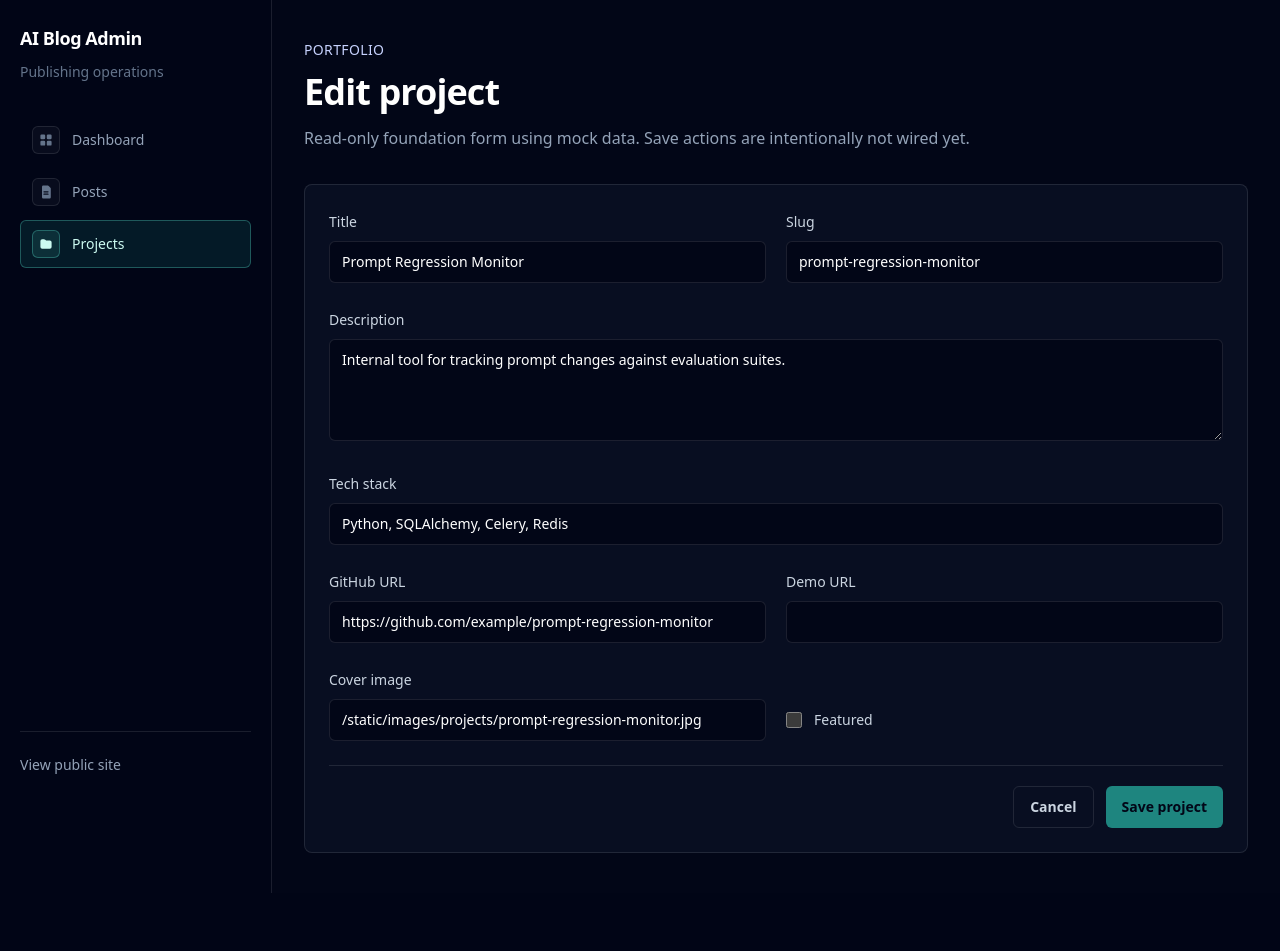
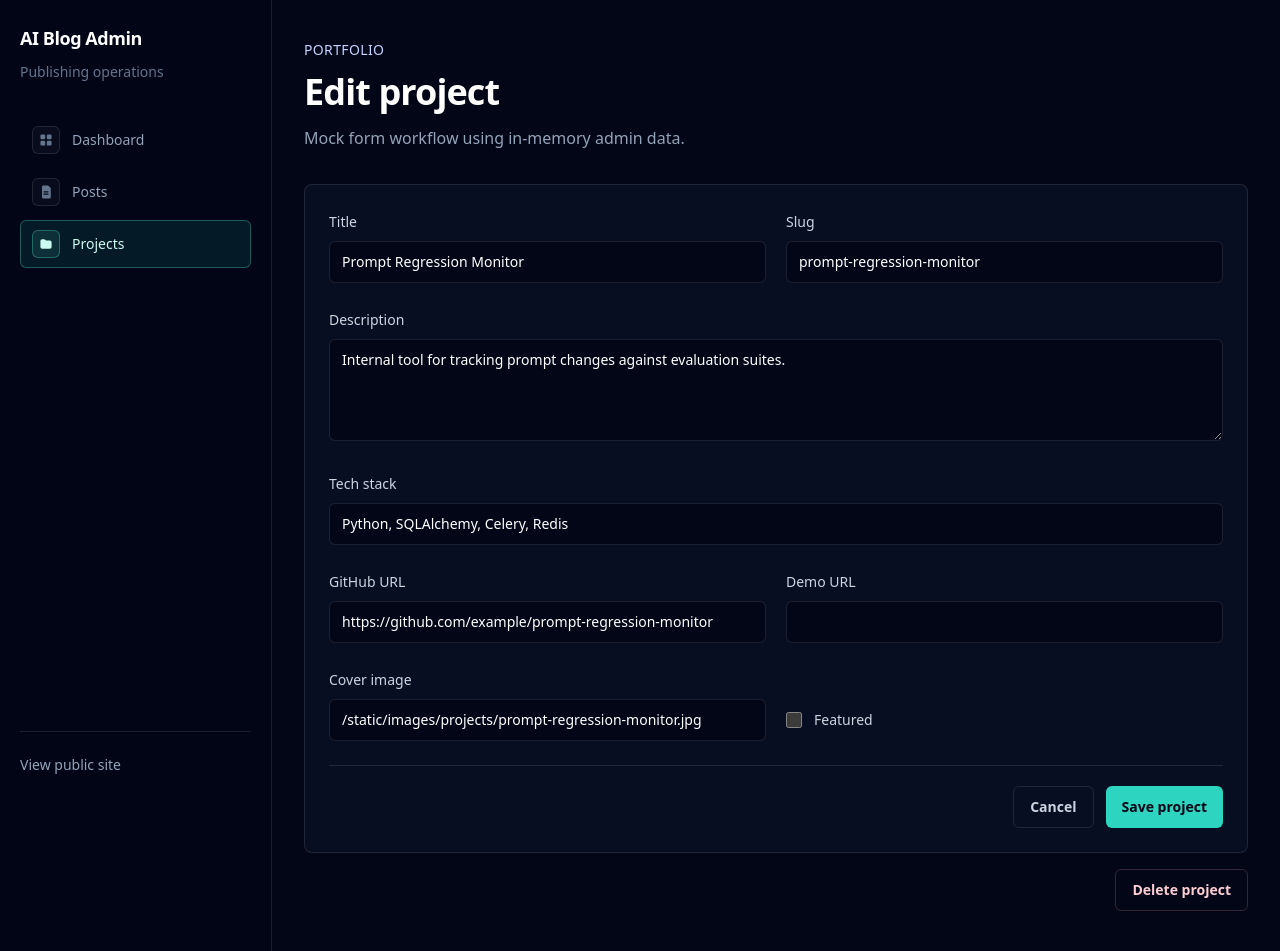
Before and after one commit to nwxshm-ylj/ai-blog, a FastAPI app: page /admin/projects/prompt-regression-monitor/edit in a window 1280 px wide. Before the commit the page ends 893 px from the top, so only its background shows below. Run offline with FastAPI, Linux system fonts and the light colour scheme; some libraries are stand-ins or nearby versions.

Commit message:
add mock admin form actions

```diff
--- a/app/api/routes/admin.py
+++ b/app/api/routes/admin.py
@@ -1,9 +1,16 @@
 from __future__ import annotations
 
-from fastapi import APIRouter, Request
-from fastapi.responses import HTMLResponse
+from urllib.parse import parse_qs
 
+from fastapi import APIRouter, Request, status
+from fastapi.responses import HTMLResponse, RedirectResponse, Response
+
+from app.schemas.admin import AdminPost, AdminProject
 from app.services.admin import (
+    create_admin_post,
+    create_admin_project,
+    delete_admin_post,
+    delete_admin_project,
     get_admin_post_by_slug,
     get_admin_posts,
     get_admin_project_by_slug,
@@ -11,6 +18,10 @@ from app.services.admin import (
     get_dashboard_stats,
     get_empty_admin_post,
     get_empty_admin_project,
+    update_admin_post,
+    update_admin_project,
+    validate_admin_post,
+    validate_admin_project,
 )
 from app.web.templating import templates
 
@@ -32,6 +43,7 @@ async def admin_dashboard(request: Request) -> HTMLResponse:
 
 @router.get("/posts", response_class=HTMLResponse)
 async def admin_posts(request: Request) -> HTMLResponse:
+    message = request.query_params.get("message")
     return templates.TemplateResponse(
         request=request,
         name="admin/posts.html",
@@ -39,6 +51,7 @@ async def admin_posts(request: Request) -> HTMLResponse:
             "title": "Post Management | AI Blog",
             "active_admin_nav": "posts",
             "posts": get_admin_posts(),
+            "message": message,
         },
     )
 
@@ -55,6 +68,7 @@ async def admin_new_post(request: Request) -> HTMLResponse:
             "form_action": "/admin/posts",
             "submit_label": "Create post",
             "post": get_empty_admin_post(),
+            "errors": [],
         },
     )
 
@@ -72,12 +86,82 @@ async def admin_edit_post(request: Request, slug: str) -> HTMLResponse:
             "form_action": f"/admin/posts/{slug}",
             "submit_label": "Save post",
             "post": post,
+            "errors": [],
         },
+    )
+
+
+@router.post("/posts")
+async def admin_create_post(
+    request: Request,
+) -> Response:
+    post = await _read_admin_post_form(request)
+    errors = validate_admin_post(post)
+    if errors:
+        return templates.TemplateResponse(
+            request=request,
+            name="admin/post_form.html",
+            context={
+                "title": "New Post | AI Blog",
+                "active_admin_nav": "posts",
+                "form_title": "New post",
+                "form_action": "/admin/posts",
+                "submit_label": "Create post",
+                "post": post,
+                "errors": errors,
+            },
+            status_code=status.HTTP_400_BAD_REQUEST,
+        )
+
+    create_admin_post(post)
+    return RedirectResponse(
+        url="/admin/posts?message=created",
+        status_code=status.HTTP_303_SEE_OTHER,
+    )
+
+
+@router.post("/posts/{slug}")
+async def admin_update_post(
+    request: Request,
+    slug: str,
+) -> Response:
+    post = await _read_admin_post_form(request)
+    errors = validate_admin_post(post)
+    if errors:
+        return templates.TemplateResponse(
+            request=request,
+            name="admin/post_form.html",
+            context={
+                "title": f"Edit {post.title or slug} | AI Blog",
+                "active_admin_nav": "posts",
+                "form_title": "Edit post",
+                "form_action": f"/admin/posts/{slug}",
+                "submit_label": "Save post",
+                "post": post,
+                "errors": errors,
+            },
+            status_code=status.HTTP_400_BAD_REQUEST,
+        )
+
+    update_admin_post(slug, post)
+    return RedirectResponse(
+        url="/admin/posts?message=updated",
+        status_code=status.HTTP_303_SEE_OTHER,
+    )
+
+
+@router.post("/posts/{slug}/delete")
+async def admin_delete_post(slug: str) -> RedirectResponse:
+    delete_admin_post(slug)
+    return RedirectResponse(
+        url="/admin/posts?message=deleted",
+        status_code=status.HTTP_303_SEE_OTHER,
     )
 
 
 @router.get("/projects", response_class=HTMLResponse)
 async def admin_projects(request: Request) -> HTMLResponse:
+    message = request.query_params.get("message")
     return templates.TemplateResponse(
         request=request,
         name="admin/projects.html",
@@ -85,6 +169,7 @@ async def admin_projects(request: Request) -> HTMLResponse:
             "title": "Project Management | AI Blog",
             "active_admin_nav": "projects",
             "projects": get_admin_projects(),
+            "message": message,
         },
     )
 
@@ -101,6 +186,7 @@ async def admin_new_project(request: Request) -> HTMLResponse:
             "form_action": "/admin/projects",
             "submit_label": "Create project",
             "project": get_empty_admin_project(),
+            "errors": [],
         },
     )
 
@@ -118,5 +204,108 @@ async def admin_edit_project(request: Request, slug: str) -> HTMLResponse:
             "form_action": f"/admin/projects/{slug}",
             "submit_label": "Save project",
             "project": project,
+            "errors": [],
         },
     )
+
+
+@router.post("/projects")
+async def admin_create_project(
+    request: Request,
+) -> Response:
+    project = await _read_admin_project_form(request)
+    errors = validate_admin_project(project)
+    if errors:
+        return templates.TemplateResponse(
+            request=request,
+            name="admin/project_form.html",
+            context={
+                "title": "New Project | AI Blog",
+                "active_admin_nav": "projects",
+                "form_title": "New project",
+                "form_action": "/admin/projects",
+                "submit_label": "Create project",
+                "project": project,
+                "errors": errors,
+            },
+            status_code=status.HTTP_400_BAD_REQUEST,
+        )
+
+    create_admin_project(project)
+    return RedirectResponse(
+        url="/admin/projects?message=created",
+        status_code=status.HTTP_303_SEE_OTHER,
+    )
+
+
+@router.post("/projects/{slug}")
+async def admin_update_project(
+    request: Request,
+    slug: str,
+) -> Response:
+    project = await _read_admin_project_form(request)
+    errors = validate_admin_project(project)
+    if errors:
+        return templates.TemplateResponse(
+            request=request,
+            name="admin/project_form.html",
+            context={
+                "title": f"Edit {project.title or slug} | AI Blog",
+                "active_admin_nav": "projects",
+                "form_title": "Edit project",
+                "form_action": f"/admin/projects/{slug}",
+                "submit_label": "Save project",
+                "project": project,
+                "errors": errors,
+            },
+            status_code=status.HTTP_400_BAD_REQUEST,
+        )
+
+    update_admin_project(slug, project)
+    return RedirectResponse(
+        url="/admin/projects?message=updated",
+        status_code=status.HTTP_303_SEE_OTHER,
+    )
+
+
+@router.post("/projects/{slug}/delete")
+async def admin_delete_project(slug: str) -> RedirectResponse:
+    delete_admin_project(slug)
+    return RedirectResponse(
+        url="/admin/projects?message=deleted",
+        status_code=status.HTTP_303_SEE_OTHER,
+    )
+
+
+async def _read_admin_post_form(request: Request) -> AdminPost:
+    form = await _read_urlencoded_form(request)
+    return AdminPost(
+        title=form.get("title", "").strip(),
+        slug=form.get("slug", "").strip(),
+        summary=form.get("summary", "").strip(),
+        markdown_content=form.get("markdown_content", "").strip(),
+        cover_image=form.get("cover_image", "").strip(),
+        is_published=form.get("is_published") == "true",
+        seo_title=form.get("seo_title", "").strip(),
+        seo_description=form.get("seo_description", "").strip(),
+    )
+
+
+async def _read_admin_project_form(request: Request) -> AdminProject:
+    form = await _read_urlencoded_form(request)
+    return AdminProject(
+        title=form.get("title", "").strip(),
+        slug=form.get("slug", "").strip(),
+        description=form.get("description", "").strip(),
+        tech_stack=form.get("tech_stack", "").strip(),
+        github_url=form.get("github_url", "").strip(),
+        demo_url=form.get("demo_url", "").strip(),
+        cover_image=form.get("cover_image", "").strip(),
+        featured=form.get("featured") == "true",
+    )
+
+
+async def _read_urlencoded_form(request: Request) -> dict[str, str]:
+    body = (await request.body()).decode("utf-8")
+    parsed = parse_qs(body, keep_blank_values=True)
+    return {key: values[-1] if values else "" for key, values in parsed.items()}
--- a/app/templates/admin/project_form.html
+++ b/app/templates/admin/project_form.html
@@ -4,8 +4,19 @@
 <div class="mb-8">
   <p class="text-sm font-medium uppercase tracking-wide text-indigo-200">Portfolio</p>
   <h1 class="mt-3 text-3xl font-semibold tracking-tight text-white sm:text-4xl">{{ form_title }}</h1>
-  <p class="mt-3 max-w-2xl text-base leading-7 text-slate-400">Read-only foundation form using mock data. Save actions are intentionally not wired yet.</p>
+  <p class="mt-3 max-w-2xl text-base leading-7 text-slate-400">Mock form workflow using in-memory admin data.</p>
 </div>
+
+{% if errors %}
+  <div class="mb-6 rounded-md border border-rose-300/20 bg-rose-400/10 px-4 py-3 text-sm text-rose-100">
+    <p class="font-semibold">Please fix the following fields:</p>
+    <ul class="mt-2 list-disc space-y-1 pl-5">
+      {% for error in errors %}
+        <li>{{ error }}</li>
+      {% endfor %}
+    </ul>
+  </div>
+{% endif %}
 
 <form action="{{ form_action }}" method="post" class="space-y-6 rounded-lg border border-white/10 bg-slate-900/55 p-5 sm:p-6">
   <div class="grid gap-5 lg:grid-cols-2">
@@ -53,7 +64,13 @@
 
   <div class="flex flex-col-reverse gap-3 border-t border-white/10 pt-5 sm:flex-row sm:justify-end">
     <a href="/admin/projects" class="inline-flex items-center justify-center rounded-md border border-white/10 px-4 py-2.5 text-sm font-semibold text-slate-300 transition hover:border-white/20 hover:text-white">Cancel</a>
-    <button type="submit" disabled class="inline-flex cursor-not-allowed items-center justify-center rounded-md bg-teal-400/60 px-4 py-2.5 text-sm font-semibold text-slate-950">{{ submit_label }}</button>
+    <button type="submit" class="inline-flex items-center justify-center rounded-md bg-teal-400 px-4 py-2.5 text-sm font-semibold text-slate-950 transition hover:bg-teal-300">{{ submit_label }}</button>
   </div>
 </form>
+
+{% if project.slug %}
+  <form action="/admin/projects/{{ project.slug }}/delete" method="post" class="mt-4 flex justify-end">
+    <button type="submit" class="inline-flex items-center justify-center rounded-md border border-rose-300/20 px-4 py-2.5 text-sm font-semibold text-rose-200 transition hover:border-rose-300/40 hover:text-rose-100">Delete project</button>
+  </form>
+{% endif %}
 {% endblock %}
```
Also changed, not shown: app/services/admin.py (+126 -46 lines), app/templates/admin/post_form.html (+19 -2 lines), app/templates/admin/posts.html (+14 -3 lines), app/templates/admin/projects.html (+14 -3 lines).
